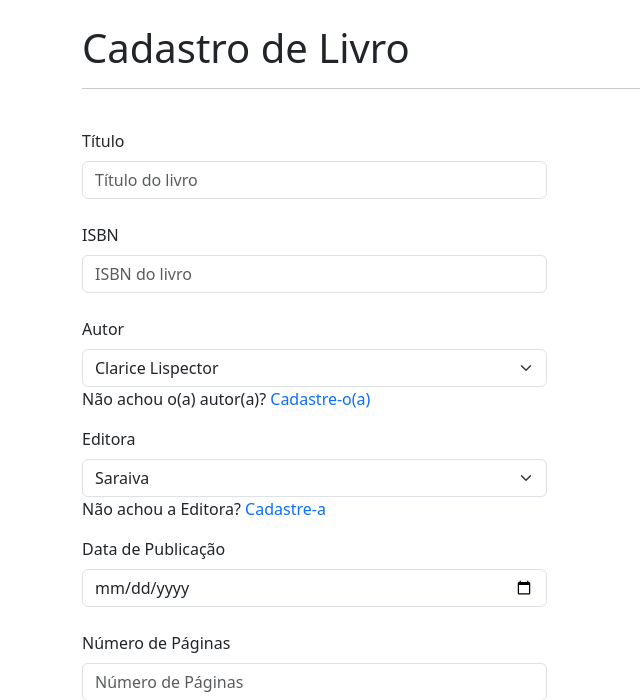
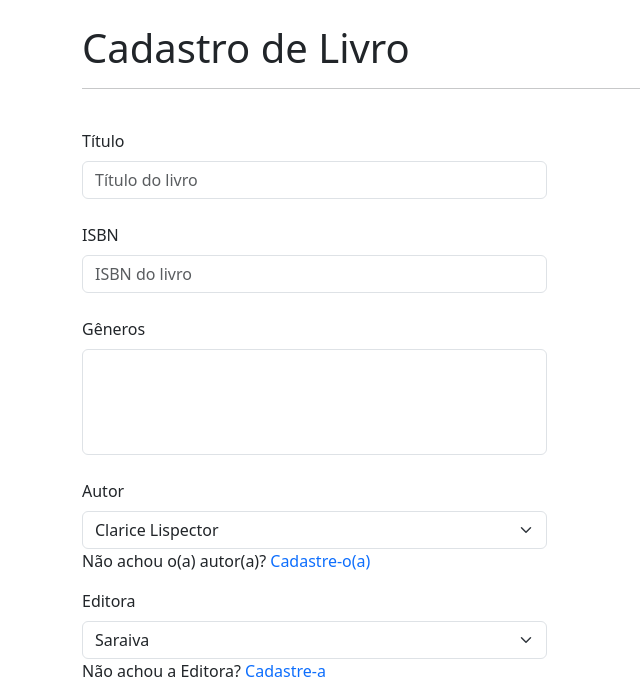
Before and after one commit to NicolasRaony06/gerenciador-biblioteca-django, a Django app: page /livros/livro_cadastro/ in a window 1280 px wide. Shown: the top 700 px of the page, without its empty margins (0-640 px from the left). Run offline with Django 5.2, Linux system fonts and the light colour scheme; a user stored in the database is signed in; data comes from the database, SQL or seed files in the repository; lists and menus that the app fills with data are empty.

Commit message:
Update: select para generos na pagina de cadastro de livro

```diff
--- a/livros/templates/livro_cadastro.html
+++ b/livros/templates/livro_cadastro.html
@@ -26,6 +26,13 @@
                 <br>
                 <label for="isbn" class="form-label">ISBN</label>
                 <input type="text" name="isbn" id="isbn" placeholder="ISBN do livro" required class='form-control'>
+                <br>
+                <label for="generos" class="form-label">Gêneros</label>
+                <select multiple name="generos" id="generos" class="form-select">
+                    {% for genero in generos %}
+                        <option value="{{genero.id}}">{{genero.nome}}</option>
+                    {% endfor %}
+                </select>
                 <br>
                 <label for="autor" class="form-label">Autor</label>
                 <select name="autor" id="autor" class="form-select" required>
```
